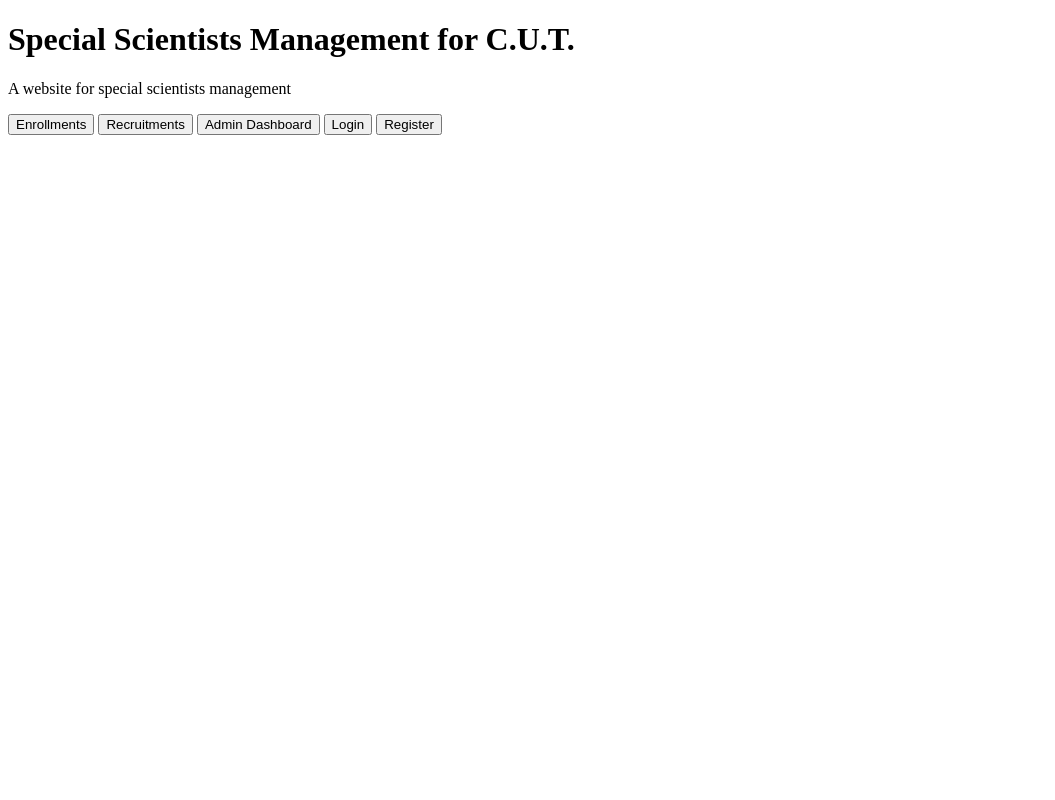
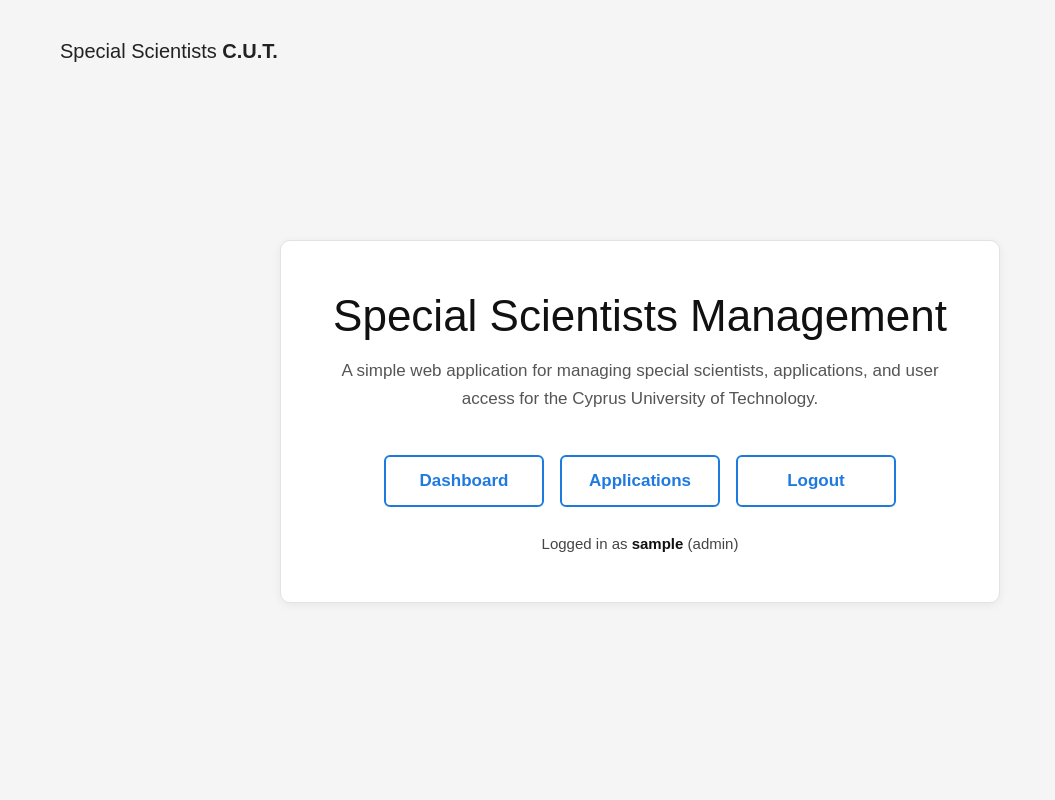
Before and after one commit to Giorgos-Chiras/Special_Scientists_Management_CSE326, a PHP site: page / in a window 1280 px wide. Shown: the whole page, without its empty margins (0-1055 px from the left). Run offline with PHP 8.4, Linux system fonts and the light colour scheme; the visitor is signed in with stand-in values (Sample User, id 1).

Commit message:
Updated Landing Page

```diff
--- /dev/null
+++ b/assets/css/landing.css
@@ -0,0 +1,109 @@
+.landing-wrapper {
+    min-height: 100vh;
+    display: flex;
+    flex-direction: column;
+}
+
+.landing-hero {
+    flex: 1;
+    display: flex;
+    justify-content: center;
+    align-items: center;
+    padding: 30px 20px 60px;
+}
+
+.landing-card {
+    width: 100%;
+    max-width: 720px;
+    background: #ffffff;
+    border: 1px solid #e3e3e3;
+    border-radius: 10px;
+    box-shadow: 0 2px 10px rgba(0, 0, 0, 0.06);
+    padding: 50px 40px;
+    text-align: center;
+}
+
+.landing-card h1 {
+    font-size: 44px;
+    font-weight: 300;
+    margin-bottom: 16px;
+    color: #111;
+}
+
+.landing-text {
+    font-size: 17px;
+    color: #555;
+    line-height: 1.6;
+    margin-bottom: 35px;
+}
+
+.landing-actions {
+    display: flex;
+    justify-content: center;
+    gap: 16px;
+    flex-wrap: wrap;
+}
+
+.landing-actions a {
+    text-decoration: none;
+}
+
+.secondary-btn {
+    display: inline-block;
+    border-radius: 6px;
+
+    background-color: #fff;
+    color: #1f7ae0;
+    border: 2px solid #1f7ae0;
+
+    font-size: 17px;
+    font-weight: 600;
+    padding: 14px;
+
+    text-align: center;
+    cursor: pointer;
+    transition: all 0.2s ease;
+    margin-top: 8px;
+    min-width: 160px;
+}
+
+.secondary-btn:hover {
+    background-color: #1f7ae0;
+    color: #fff;
+}
+
+.welcome-box {
+    margin-top: 28px;
+    font-size: 15px;
+    color: #444;
+}
+
+.welcome-box strong {
+    color: #111;
+}
+
+@media (max-width: 640px) {
+    .landing-card {
+        padding: 35px 24px;
+    }
+
+    .landing-card h1 {
+        font-size: 34px;
+    }
+
+    .landing-text {
+        font-size: 15px;
+    }
+
+    .landing-actions {
+        flex-direction: column;
+        align-items: center;
+    }
+
+    .landing-actions a,
+    .landing-actions button,
+    .secondary-btn {
+        width: 100%;
+        max-width: 260px;
+    }
+}
--- a/assets/css/style.css
+++ b/assets/css/style.css
@@ -93,7 +93,6 @@ input:focus {
 }
 
 button {
-    width: 100%;
     border: none;
     border-radius: 6px;
     background-color: #1f7ae0;
@@ -104,6 +103,7 @@ button {
     cursor: pointer;
     transition: background-color 0.2s ease;
     margin-top: 8px;
+    min-width: 160px;
 }
 
 button:hover {
--- a/index.php
+++ b/index.php
@@ -1,22 +1,71 @@
 <?php
+session_start();
 ?>
 <!DOCTYPE html>
 <html lang="en">
 <head>
     <meta charset="UTF-8">
-    <title>Index</title>
+    <meta name="viewport" content="width=device-width, initial-scale=1.0">
+    <title>Special Scientists Management</title>
+
+    <link rel="stylesheet" href="assets/css/style.css">
+    <link rel="stylesheet" href="assets/css/landing.css">
+
 </head>
 <body>
 
-<h1>Special Scientists Management for C.U.T.</h1>
-<p>A website for special scientists management </p>
+<div class="landing-wrapper">
 
-<div>
-    <a href="enrollements/enrollements.php"><button>Enrollments</button></a>
-    <a href="recruitments/recruitments.php"><button>Recruitments</button></a>
-    <a href="admin/admin_dashboard.php"><button>Admin Dashboard</button></a>
-    <a href="login.php"><button>Login</button></a>
-    <a href="register.php"><button>Register</button></a>
+    <div class="top-brand">
+        Special Scientists <strong>C.U.T.</strong>
+    </div>
+
+    <div class="landing-hero">
+        <div class="landing-card">
+
+            <h1>Special Scientists Management</h1>
+
+            <p class="landing-text">
+                A simple web application for managing special scientists,
+                applications, and user access for the Cyprus University of Technology.
+            </p>
+
+            <div class="landing-actions">
+
+                <?php if (isset($_SESSION['user_id'])): ?>
+
+                    <a href="modules/dashboard.php" class = "secondary-btn">
+                        Dashboard
+                    </a>
+
+                    <a href="modules/list.php" class="secondary-btn">
+                        Applications
+                    </a>
+
+                    <a href="auth/logout.php" class="secondary-btn">
+                        Logout
+                    </a>
+
+                <?php else: ?>
+
+                    <a href="auth/login.php">
+                        <button type="button">Login</button>
+                    </a>
+
+                <?php endif; ?>
+
+            </div>
+
+            <?php if (isset($_SESSION['user_id'])): ?>
+                <p class="welcome-box">
+                    Logged in as
+                    <strong><?php echo htmlspecialchars($_SESSION['username']); ?></strong>
+                    (<?php echo htmlspecialchars($_SESSION['role']); ?>)
+                </p>
+            <?php endif; ?>
+
+        </div>
+    </div>
 
 </div>
 
```
